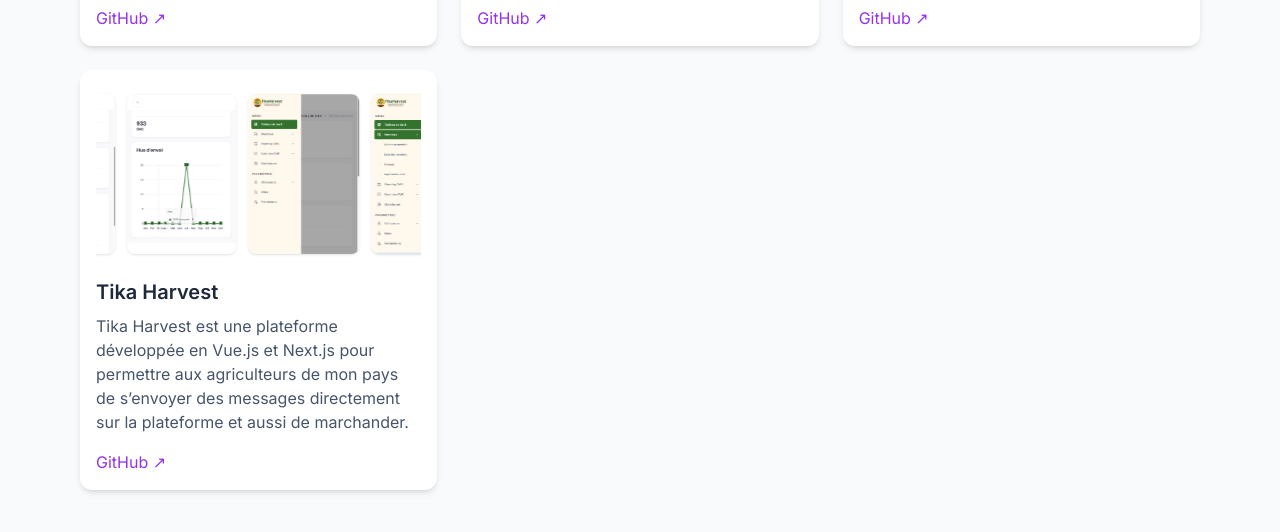
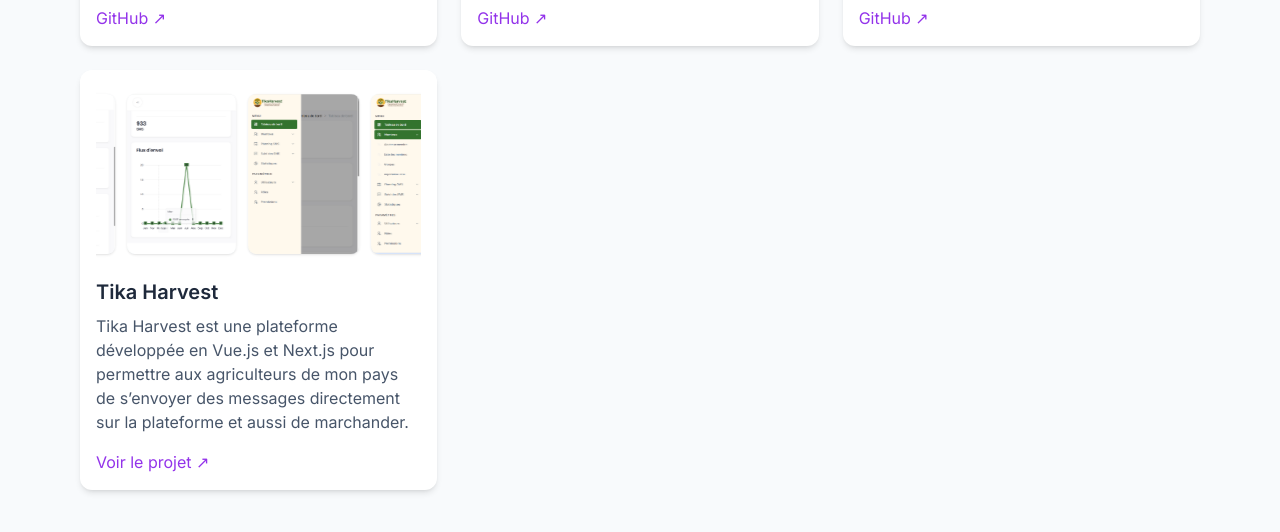
Before and after one commit to Guindo97/portfolio, a React (Vite) app: page /projects in a window 1280 px wide. Shown: the part 562-1094 px from the top of the page. Built offline with nearby package versions, Linux system fonts and the light colour scheme.

Commit message:
tika commit portfolio react/js

```diff
--- a/src/pages/projects.jsx
+++ b/src/pages/projects.jsx
@@ -35,7 +35,7 @@
       description: lang === "fr"
         ? "Tika Harvest est une plateforme développée en Vue.js et Next.js pour permettre aux agriculteurs de mon pays de s’envoyer des messages directement sur la plateforme et aussi de marchander."
         : "Tika Harvest is a platform built with Vue.js and Next.js that allows farmers in my country to message each other directly and negotiate deals.",
-      github: "https://github.com/Guindo97/tika",
+      live: "https://sms.tikaharvest.com/login",
       images: Array.from({ length: 22 }, (_, i) => `/img/tika${i + 1}.png`)
     }
   ];
@@ -76,6 +76,9 @@
                 {project.title}
               </h3>
               <p className="text-slate-600 dark:text-slate-300 mb-4">{project.description}</p>
+
+              {/* Bouton : GitHub ou Voir le projet */}
+              {project.github && (
                 <a
                   href={project.github}
                   target="_blank"
@@ -84,6 +87,17 @@
                 >
                   GitHub ↗
                 </a>
+              )}
+              {project.live && (
+                <a
+                  href={project.live}
+                  target="_blank"
+                  rel="noopener noreferrer"
+                  className="text-purple-600 dark:text-purple-400 font-medium hover:underline"
+                >
+                  {lang === "fr" ? "Voir le projet ↗" : "View Project ↗"}
+                </a>
+              )}
             </div>
           ))}
         </div>
```
Lines whose indentation alone changed are shown as unchanged.
